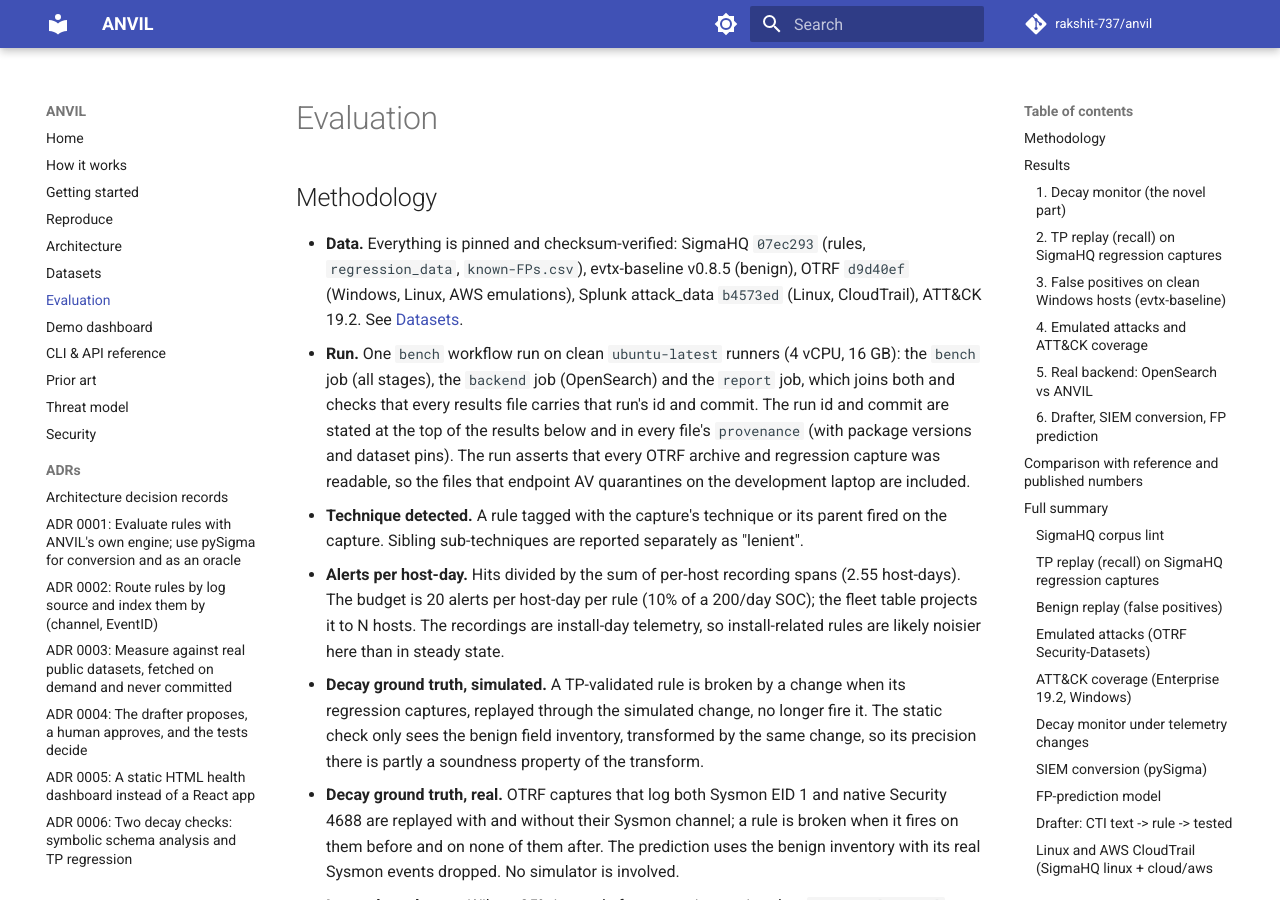
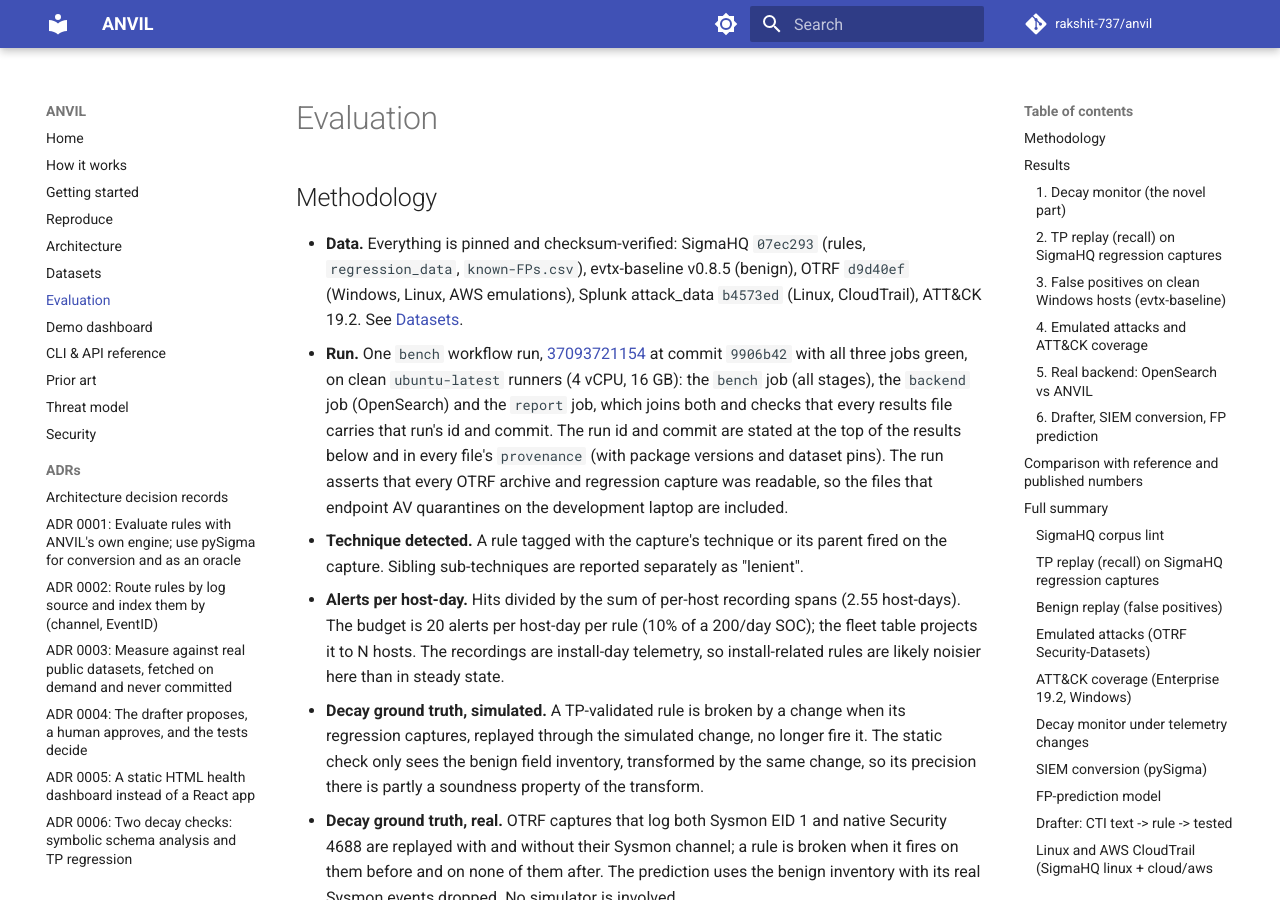
Before and after one commit to rakshit-737/anvil, an MkDocs documentation site: the page built from docs/evaluation.md, in a window 1280 px wide and 900 px high. Built offline with MkDocs 1.6.1 and Material for MkDocs 9.7.7, drawn with Linux system fonts in a browser that asks for light colours; comment, search, counter and statistics services are not loaded.

Commit message:
docs: name the cited bench run on the Evaluation methodology and in ADR 0006
Co-Authored-By: Claude <noreply@anthropic.com>

```diff
--- a/docs/evaluation.md
+++ b/docs/evaluation.md
@@ -3,7 +3,7 @@
 ## Methodology
 
 - **Data.** Everything is pinned and checksum-verified: SigmaHQ `07ec293` (rules, `regression_data`, `known-FPs.csv`), evtx-baseline v0.8.5 (benign), OTRF `d9d40ef` (Windows, Linux, AWS emulations), Splunk attack_data `b4573ed` (Linux, CloudTrail), ATT&CK 19.2. See [Datasets](datasets.md).
-- **Run.** One `bench` workflow run on clean `ubuntu-latest` runners (4 vCPU, 16 GB): the `bench` job (all stages), the `backend` job (OpenSearch) and the `report` job, which joins both and checks that every results file carries that run's id and commit. The run id and commit are stated at the top of the results below and in every file's `provenance` (with package versions and dataset pins). The run asserts that every OTRF archive and regression capture was readable, so the files that endpoint AV quarantines on the development laptop are included.
+- **Run.** One `bench` workflow run, [37093721154](https://github.com/rakshit-737/anvil/actions/runs/37093721154) at commit `9906b42` with all three jobs green, on clean `ubuntu-latest` runners (4 vCPU, 16 GB): the `bench` job (all stages), the `backend` job (OpenSearch) and the `report` job, which joins both and checks that every results file carries that run's id and commit. The run id and commit are stated at the top of the results below and in every file's `provenance` (with package versions and dataset pins). The run asserts that every OTRF archive and regression capture was readable, so the files that endpoint AV quarantines on the development laptop are included.
 - **Technique detected.** A rule tagged with the capture's technique or its parent fired on the capture. Sibling sub-techniques are reported separately as "lenient".
 - **Alerts per host-day.** Hits divided by the sum of per-host recording spans (2.55 host-days). The budget is 20 alerts per host-day per rule (10% of a 200/day SOC); the fleet table projects it to N hosts. The recordings are install-day telemetry, so install-related rules are likely noisier here than in steady state.
 - **Decay ground truth, simulated.** A TP-validated rule is broken by a change when its regression captures, replayed through the simulated change, no longer fire it. The static check only sees the benign field inventory, transformed by the same change, so its precision there is partly a soundness property of the transform.
```
Also changed, not shown: docs/adr/0006-decay-monitoring.md (+1 -1 lines).
